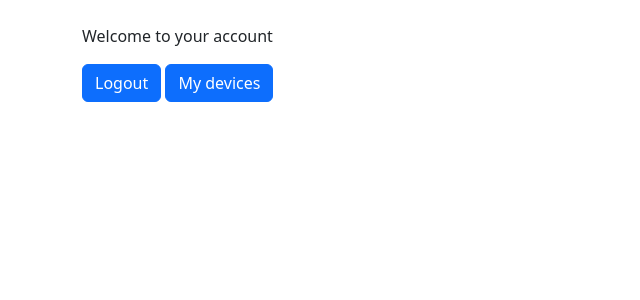
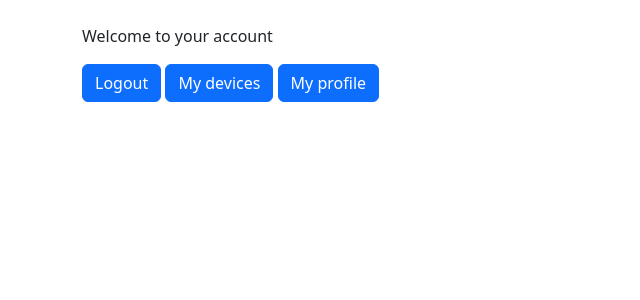
Before and after one commit to tomoss/volatile-signals-26, a Django app: page /account/ in a window 1280 px wide. Shown: the part 56-356 px from the top of the page, without its empty margins (0-640 px from the left). Run offline with Django 5.2, Linux system fonts and the light colour scheme; the visitor is signed in with stand-in values (Sample User, id 1).

Commit message:
Add account profile page partial impl

```diff
--- a/iot-backend-iaq/iaq/templates/iaq/account.html
+++ b/iot-backend-iaq/iaq/templates/iaq/account.html
@@ -9,4 +9,5 @@
       <button class="btn btn-primary" type="submit">Logout</button>
     </form>
     <button type="button" class="btn btn-primary" onclick="location.href='{% url 'devices' %}'">My devices</button>
+    <button type="button" class="btn btn-primary" onclick="location.href='{% url 'profile' %}'">My profile</button>
     {% endblock %}
--- a/iot-backend-iaq/iaq/urls.py
+++ b/iot-backend-iaq/iaq/urls.py
@@ -7,6 +7,7 @@ urlpatterns = [
     path("account/login/", views.IaqLoginView.as_view(), name="login"),
     path("account/register/", views.IaqRegisterView.as_view(), name="register"),
     path("account/devices/", views.IaqDevicesView.as_view(), name="devices"),
+    path("account/profile/", views.IaqProfileView.as_view(), name="profile"),
     path("account/", views.IaqAccountView.as_view(), name="account"),
     path("device/<int:device_id>/dashboard/", views.IaqDeviceDashboardView.as_view(), name="dashboard"),
     path("device/<int:device_id>/history/", views.IaqDeviceHistoryView.as_view(), name="history"),
--- a/iot-backend-iaq/iaq/views.py
+++ b/iot-backend-iaq/iaq/views.py
@@ -78,3 +78,6 @@ class IaqDevicesView(LoginRequiredMixin, ListView):
                 latest.values("pressure")[:1]
             ),
         )
+
+class IaqProfileView(LoginRequiredMixin, TemplateView):
+    template_name = "iaq/profile.html"
```
Also changed, not shown: iot-backend-iaq/iaq/templates/iaq/profile.html (added).
